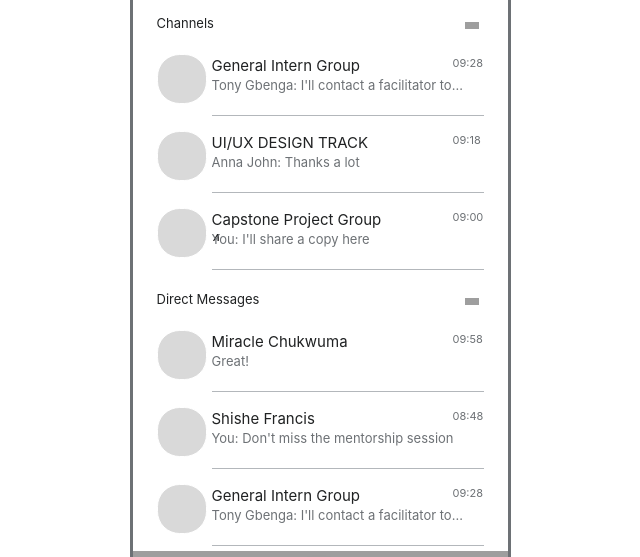
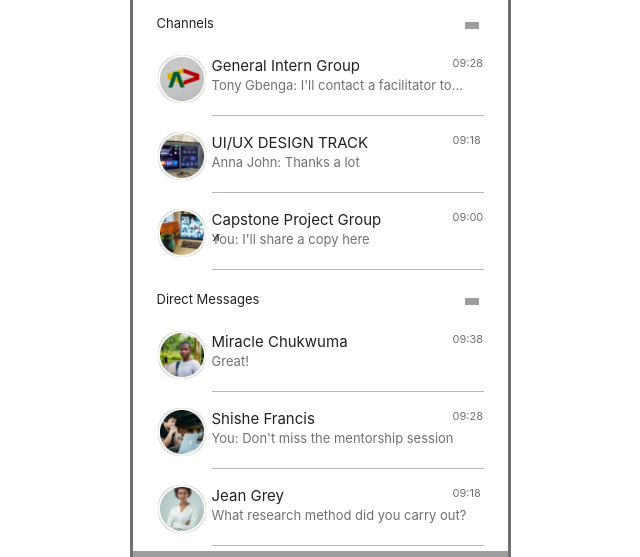
Before and after one commit to ChinyereF/Stride, a plain HTML site: page forum_1.html in a window 1280 px wide. Shown: the part 149-706 px from the top of the page, without its empty margins (320-960 px from the left). Drawn offline with Linux system fonts and the light colour scheme; grey boxes are pictures that could not be loaded.

Commit message:
Forum interaction

```diff
--- a/forum_1.html
+++ b/forum_1.html
@@ -85,7 +85,8 @@
 				<div id="channels"  >
 
 					<div id="chat_ek2"  >
-						<div id="ellipse_13_ek1"  ></div>
+						<img src="images/c1.png" id="ellipse_13_ek1" />
+						<!-- <div id="ellipse_13_ek1"  ></div> -->
 
 						<div id="frame_380"  >
 							<div id="general_intern_group" >
@@ -104,7 +105,7 @@
 					</div>
 
 					<div id="chat_ek3"  >
-						<div id="ellipse_13_ek2"  ></div>
+						<img src="images/c2.png" id="ellipse_13_ek2" />
 
 						<div id="frame_380_ek1"  >
 							<div id="general_intern_group_ek1" >
@@ -123,7 +124,7 @@
 					</div>
 
 					<div id="chat_ek4"  >
-						<div id="ellipse_13_ek3"  ></div>
+						<img src="images/c3.png" id="ellipse_13_ek3" />
 
 						<div id="frame_380_ek2"  >
 							<div id="general_intern_group_ek2" >
@@ -146,7 +147,7 @@
 				<div id="channels_ek1"  >
 
 					<div id="chat_ek5"  >
-						<div id="ellipse_13_ek4"  ></div>
+						<img src="images/c4.png" id="ellipse_13_ek4" />
 
 						<div id="frame_380_ek3"  >
 							<div id="general_intern_group_ek3" >
@@ -156,7 +157,7 @@
 								Great!
 							</div>
 							<div id="_09_28_ek2" >
-								09:58
+								09:38
 							</div>
 
 						</div>
@@ -165,7 +166,7 @@
 					</div>
 
 					<div id="chat_ek6"  >
-						<div id="ellipse_13_ek5"  ></div>
+						<img src="images/c5.png" id="ellipse_13_ek5" />
 
 						<div id="frame_380_ek4"  >
 							<div id="general_intern_group_ek4" >
@@ -175,7 +176,7 @@
 								You: Don't miss the mentorship session
 							</div>
 							<div id="_09_28_ek3" >
-								08:48
+								09:28
 							</div>
 
 						</div>
@@ -184,17 +185,17 @@
 					</div>
 
 					<div id="chat_ek7"  >
-						<div id="ellipse_13_ek6" ></div>
+						<img src="images/c6.png" id="ellipse_13_ek6" />
 
 						<div id="frame_380_ek5"  >
 							<div id="general_intern_group_ek5" >
-								General Intern Group
+								Jean Grey
 							</div>
 							<div id="tony_gbenga__i_ll_contact_a_facilitator_to____ek5" >
-								Tony Gbenga: I'll contact a facilitator to...
+								What research method did you carry out?
 							</div>
 							<div id="_09_28_ek4" >
-								09:28
+								09:18
 							</div>
 
 						</div>
@@ -203,17 +204,16 @@
 					</div>
 
 					<div id="chat_ek8"  >
-						<div id="ellipse_13_ek7"  ></div>
-
+						<img src="images/c7.png" id="ellipse_13_ek7" />
 						<div id="frame_380_ek6"  >
 							<div id="general_intern_group_ek6" >
-								General Intern Group
+								Chioma David
 							</div>
 							<div id="tony_gbenga__i_ll_contact_a_facilitator_to____ek6" >
-								Tony Gbenga: I'll contact a facilitator to...
+								I'll contact a facilitator to...
 							</div>
 							<div id="_09_28_ek5" >
-								09:28
+								09:00
 							</div>
 
 						</div>
@@ -268,6 +268,7 @@
 
 					<div id="left_contents_ek2"  >
 
+						<a href="./home.html">
 						<div id="home_ek8"  >
 
 							<div id="iconly_light_home_ek2"  >
@@ -283,6 +284,7 @@
 							</div>
 
 						</div>
+						</a>
 
 						<div id="forum_ek5"  >
 
@@ -302,6 +304,7 @@
 
 					</div>
 
+					<a href="./calendar.html">
 					<div id="calendar_ek14"  >
 						<div id="ellipse_16_ek3"  ></div>
 
@@ -324,9 +327,9 @@
 						</div>
 
 					</div>
-
+				    </a>
 					<div id="right_contents_ek2"  >
-
+						<a href="./updates.html">
 						<div id="updates_ek6"  >
 
 							<div id="iconly_light_notification_ek2"  >
@@ -343,7 +346,9 @@
 							</div>
 
 						</div>
+					    </a>
 
+						<a href="./profile.html">
 						<div id="updates_ek8"  >
 
 							<div id="iconly_light_profile_ek2"  >
@@ -360,6 +365,7 @@
 							</div>
 
 						</div>
+					    </a>
 
 					</div>
 
```
Also changed, not shown: profile.html (+5 -5 lines), images/c1.png (added), images/c2.png (added), images/c3.png (added), images/c4.png (added), images/c5.png (added), images/c6.png (added), images/c7.png (added).
